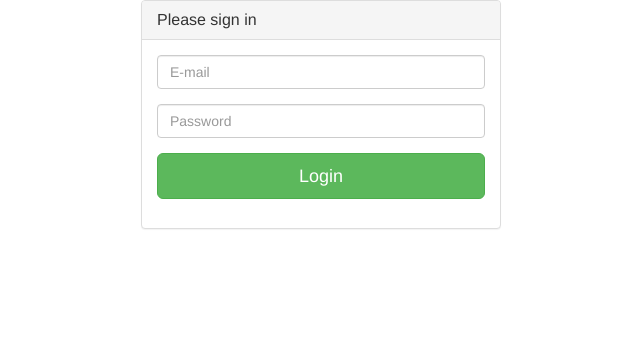
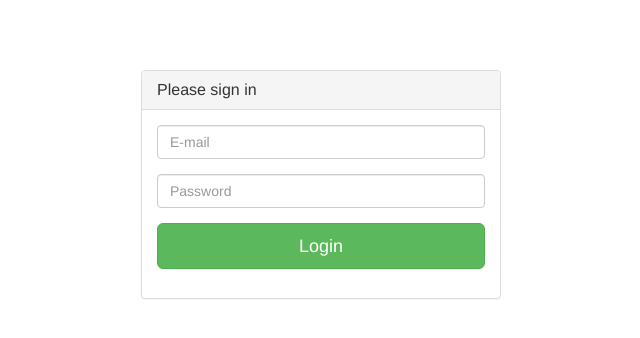
Before and after one commit to feathj/student-db, a PHP site: page /login.php in a window 1280 px wide. Shown: the top 338 px of the page, without its empty margins (319-959 px from the left). Run offline with PHP 8.4, Linux system fonts and the light colour scheme; some libraries are stand-ins or nearby versions.

Commit message:
Lowered the sign in form on login.php

```diff
--- a/login.php
+++ b/login.php
@@ -38,7 +38,7 @@
 	</header>
 	<body>
 
-		<div class="container">
+		<div class="container" style="position:relative; top:70px;">
 			<div class="row">
 				<div class="col-md-4 col-md-offset-4">
 					<div class="panel panel-default">
```
